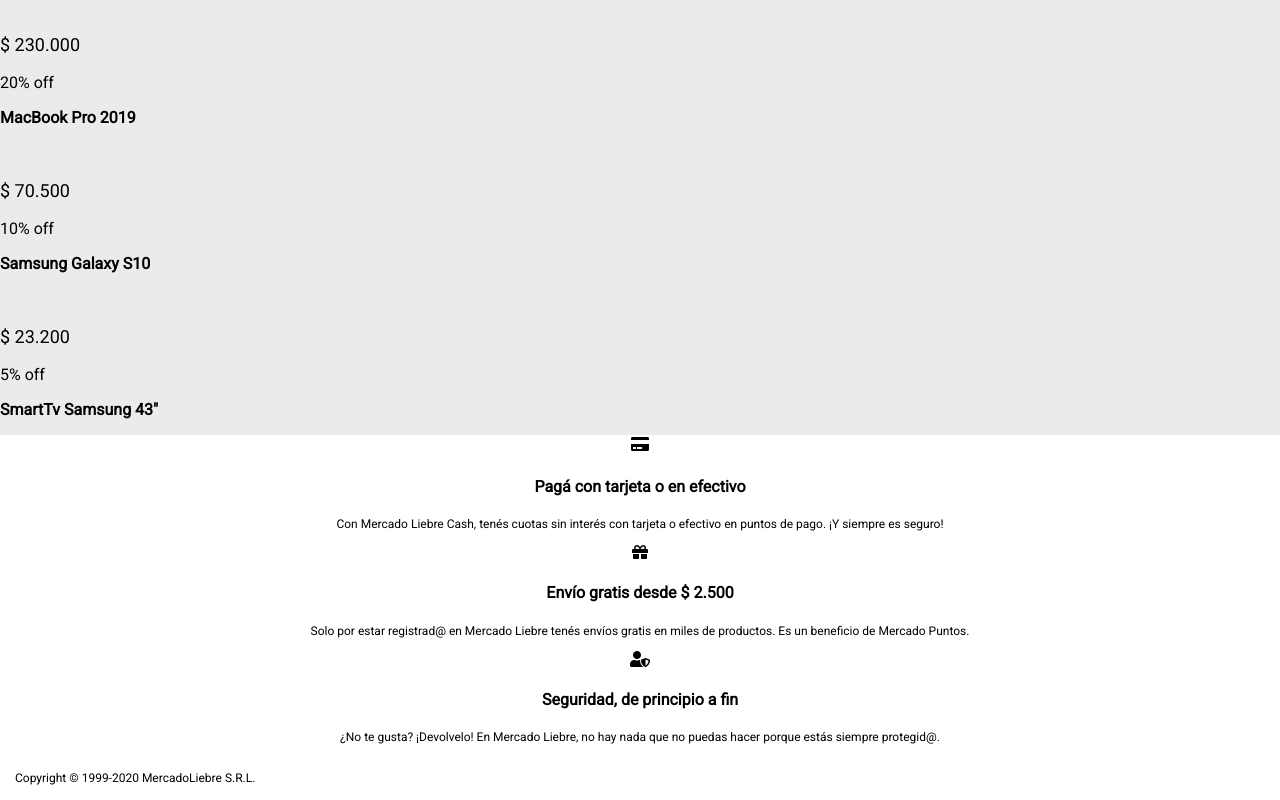
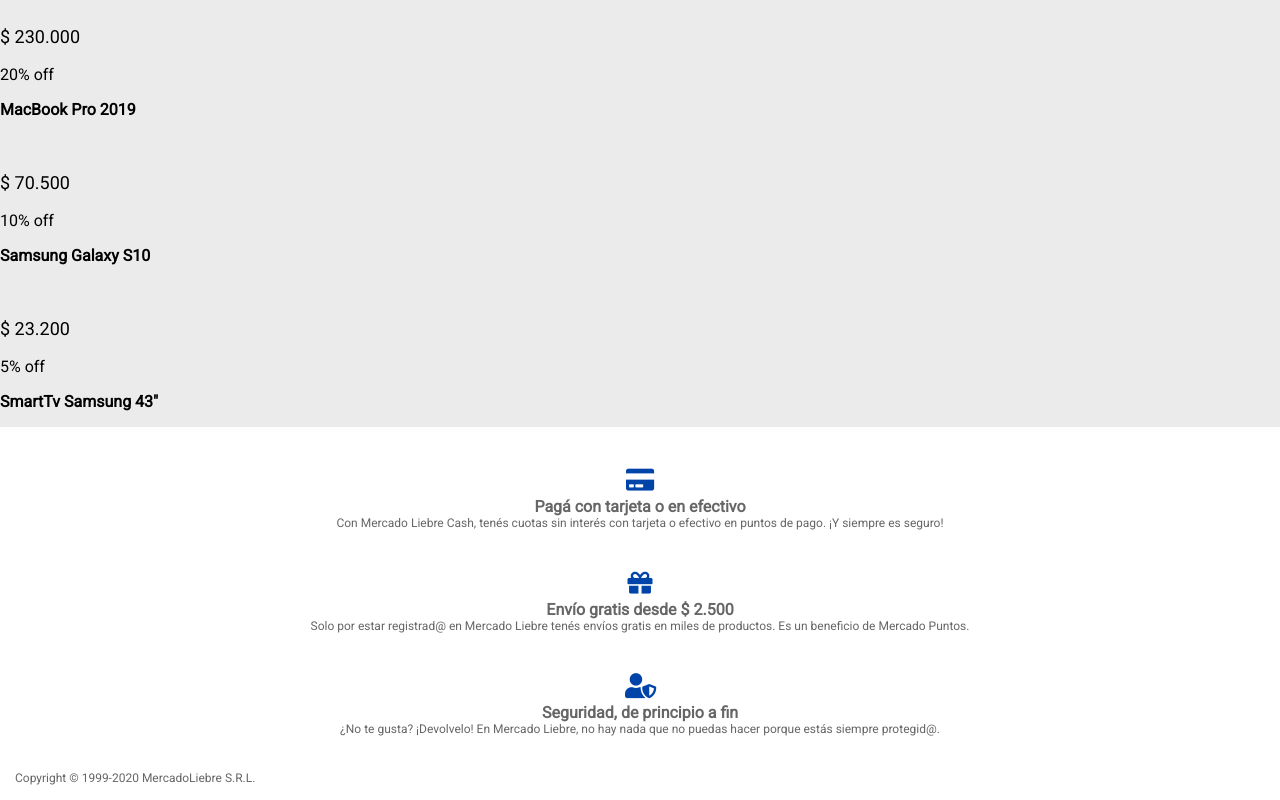
Before and after one commit to FranciscoSalanova/mercadoLiebre, a website: page views/home.html in a window 1280 px wide. Shown: the part 1372-2172 px from the top of the page. Drawn offline with Linux system fonts and the light colour scheme.

Commit message:
Actualizacion de menu en header y edicion de footer

```diff
--- a/public/css/styles.css
+++ b/public/css/styles.css
@@ -46,6 +46,10 @@
     margin-top: 10px;
 }
 
+header div.menu {
+    padding-bottom: 20px;
+}
+
 div.burger-menu {
     text-align: center;
 }
@@ -65,25 +69,79 @@
     width: 100%;
 }
 
-footer section.pago-tarjeta i{
-    width: 20px;
-    height: 20px;
+footer.pie-pagina {
+    background-color: white;
+    color: #666;
 }
 
-footer.pie-pagina {
-    background-color: white;
-}
-
+/* estilo aplicado al detalle sobre pago con tarjeta */
 section.pago-tarjeta {
     text-align: center;
 }
 
+div.tarjeta i{
+    color: #0044AA;
+    border-radius: 5px;
+    font-size: 25px;
+    height: 20px;
+    width: 30px;
+    padding-top: 40px;
+    padding-bottom: 10px;
+}
+
+div.pago-tarjeta-titulo {
+    font-weight: bold;
+}
+
+div.pago-tarjeta-detalle p {
+    /* margin: top right bottom left */
+    margin: 0px 55px 20px 55px;
+}
+
+/* estilo aplicado al detalle sobre envíos gratis */
 section.envio-gratis {
     text-align: center;
 }
 
+div.envio i{
+    color: #0044AA;
+    border-radius: 5px;
+    font-size: 25px;
+    height: 20px;
+    width: 30px;
+    padding-top: 20px;
+    padding-bottom: 10px;
+}
+
+div.envio-titulo {
+    font-weight: bold;
+}
+
+div.envio-detalle p {
+    margin: 0px 55px 20px 55px;
+}
+
+/* estilo aplicado al detalle sobre seguridad en las compras y envíos */
 section.seguridad {
     text-align: center;
+}
+
+div.escudo i{
+    color: #0044AA;
+    border-radius: 5px;
+    font-size: 25px;
+    height: 20px;
+    width: 30px;
+    padding-top: 20px;
+    padding-bottom: 10px;
+}
+
+div.seguridad-titulo {
+    font-weight: bold;
+}
+
+div.seguridad-detalle p {
+    margin: 0px 55px 20px 55px;
 }
 
 div.copyright {
--- a/views/home.html
+++ b/views/home.html
@@ -25,18 +25,31 @@
             </div>
 
             <nav>
-                <ul>
-                    <li><a href="#">Ofertas</a></li>
-                    <li><a href="#">Tiendas Oficiales</a></li>
-                    <li><a href="#">Vender</a></li>
-                    <li><a href="#">Ayuda</a></li>
-                </ul>
-
-                <ul>
-                    <li><a href="#">Creá tu cuenta <i class="far fa-id-card"></i></a></li>
-                    <li><a href="#">Ingresá <i class="fas fa-sign-in-alt"></i></a></li>
-                    <li><a href="#">Mis compras <i class="fas fa-shopping-basket"></i></a></li>
-                </ul>
+                <div class="menu">
+                    <div>
+                        Ofertas
+                    </div>
+                    <div>
+                        Tiendas Oficiales
+                    </div>
+                    <div>
+                        Vender
+                    </div>
+                    <div>
+                        Ayuda
+                    </div>
+                </div>
+                <div class="menu">
+                    <div>
+                        Creá tu cuenta <i class="far fa-id-card"></i>
+                    </div>
+                    <div>
+                        Ingresá <i class="fas fa-sign-in-alt"></i>
+                    </div>
+                    <div>
+                        Mis compras <i class="fas fa-shopping-basket"></i>
+                    </div>
+                </div>
             </nav>
 
             <div class="burger-menu">
@@ -205,28 +218,41 @@
                 <div class="tarjeta">
                     <i class="fas fa-credit-card"></i>
                 </div>
-                <h4>Pagá con tarjeta o en efectivo</h4>
+                <div class="pago-tarjeta-titulo">
+                    Pagá con tarjeta o en efectivo
+                </div>
+
+                <div class="pago-tarjeta-detalle">
                     <p>
                         Con Mercado Liebre Cash, tenés cuotas sin interés con tarjeta o efectivo en puntos de pago. ¡Y siempre es seguro!
                     </p>
+                </div>
             </section>
             <section class="envio-gratis">
                 <div class="envio">
                     <i class="fas fa-gift"></i>
                 </div>
-                <h4>Envío gratis desde $ 2.500</h4>
+                <div class="envio-titulo">
+                    Envío gratis desde $ 2.500
+                </div>
+                <div class="pago-tarjeta-detalle">
                     <p>
                         Solo por estar registrad@ en Mercado Liebre tenés envíos gratis en miles de productos. Es un beneficio de Mercado Puntos.
                     </p>
+                </div>
             </section>
             <section class="seguridad">
                 <div class="escudo">
                     <i class="fas fa-user-shield"></i>
                 </div>
-                <h4>Seguridad, de principio a fin</h4>
+                <div class="seguridad-titulo">
+                    Seguridad, de principio a fin
+                </div>
+                <div class="seguridad-detalle">
                     <p>
                         ¿No te gusta? ¡Devolvelo! En Mercado Liebre, no hay nada que no puedas hacer porque estás siempre protegid@.
                     </p>
+                </div>
             </section>
             <div class="copyright">
                 Copyright © 1999-2020 MercadoLiebre S.R.L.
```
Lines whose indentation alone changed are shown as unchanged.
